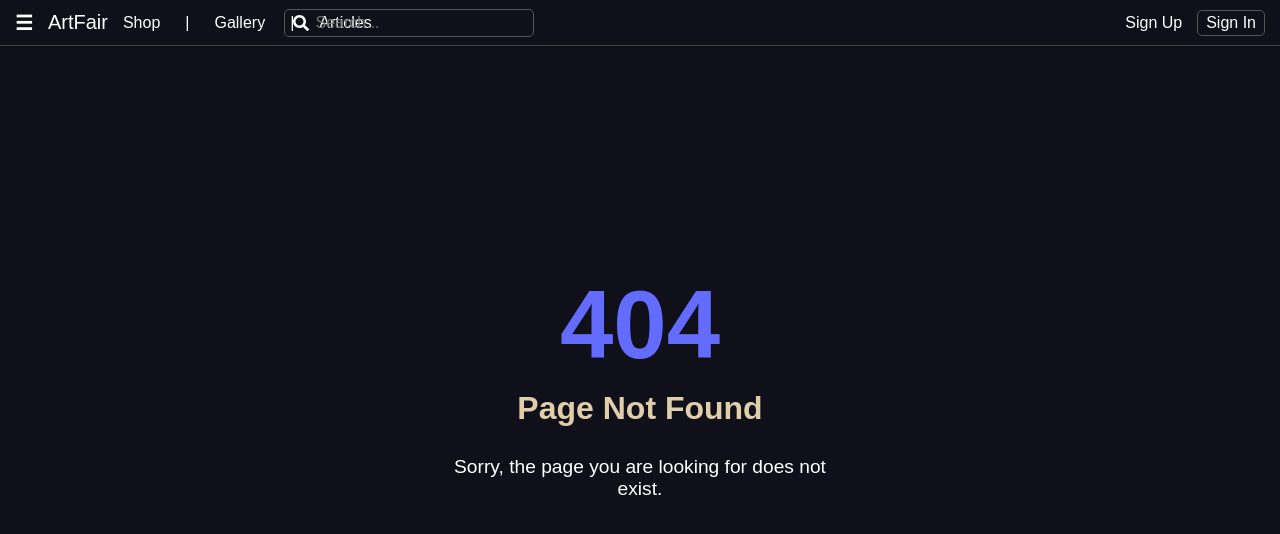
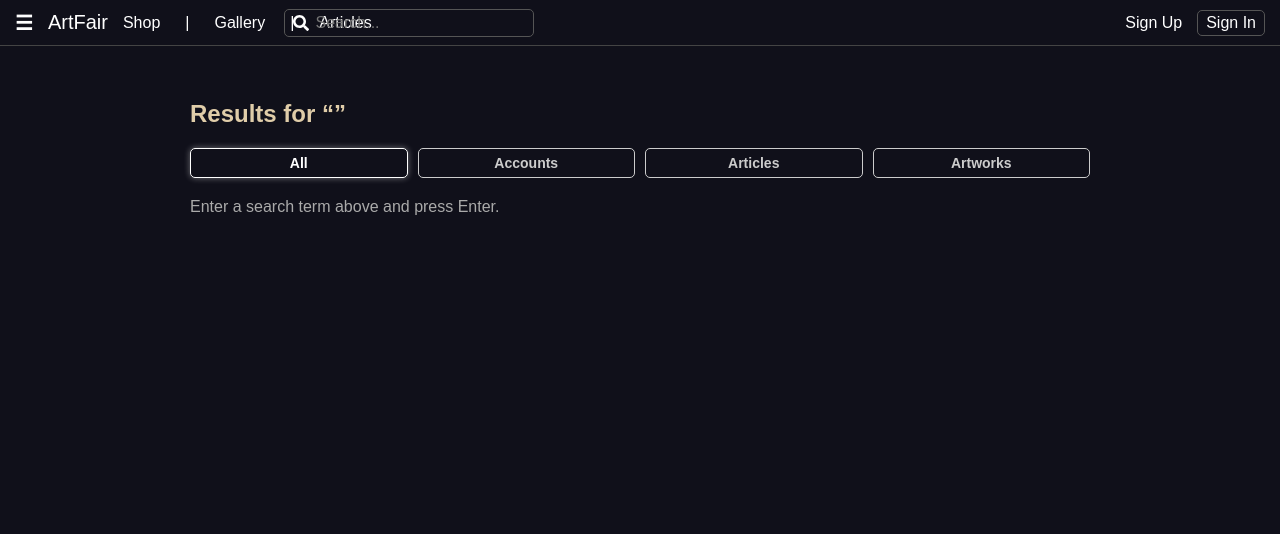
Before and after one commit to Nyashk/WebProject, a React (Create React App) app in the folder artfair-front/: page /search in a window 1280 px wide. Before the commit this address had no page. Shown: the top 534 px of the page. Built offline with nearby package versions, Linux system fonts and the light colour scheme.

Commit message:
finish front search page

```diff
--- a/artfair-front/src/App.js
+++ b/artfair-front/src/App.js
@@ -3,24 +3,26 @@
 import Login from './pages/LoginForm';
 import Register from './pages/RegisterForm';
 import MainPage from './pages/MainPage';
+import SearchPage from './pages/SearchPage';
 import NotFoundPage from './pages/NotFoundPage';
 import Header from './components/Header';
 import './styles.css';
 
 const AppContent = () => {
   const location = useLocation();
-  const showHeader = location.pathname !== '/login' && location.pathname !== '/register';
+  const showHeader = !['/login', '/register'].includes(location.pathname);
 
   return (
     <>
       {showHeader && <Header />}
       <div className="app-container">
         <Routes>
-          <Route path="/" element={<Navigate to="/main" />} /> {/* Редирект на главную */}
+          <Route path="/" element={<Navigate to="/main" replace />} />
           <Route path="/login" element={<Login />} />
           <Route path="/register" element={<Register />} />
           <Route path="/main" element={<MainPage />} />
-          <Route path="*" element={<NotFoundPage />} /> {/* 404 страница */}
+          <Route path="/search" element={<SearchPage />} />
+          <Route path="*" element={<NotFoundPage />} />
         </Routes>
       </div>
     </>
--- a/artfair-front/src/components/Header.jsx
+++ b/artfair-front/src/components/Header.jsx
@@ -1,24 +1,43 @@
-import React from 'react';
-import { Link, useLocation } from 'react-router-dom';
+import React, { useState, useEffect } from 'react';
+import { Link, useLocation, useNavigate } from 'react-router-dom';
 import './Header.css';
 import { FaSearch } from 'react-icons/fa';
 import SidebarMenu from './SidebarMenu';
 
 const Header = () => {
   const location = useLocation();
+  const navigate = useNavigate();
 
-  if (location.pathname === '/login' || location.pathname === '/register') {
-    return null;
-  }
+  const getInitialQuery = () => {
+    const params = new URLSearchParams(location.search);
+    return location.pathname === '/search' ? params.get('q') || '' : '';
+  };
+
+  const [searchTerm, setSearchTerm] = useState(getInitialQuery());
+
+  // Очистка строки поиска при переходе на другие страницы, кроме /search
+  useEffect(() => {
+    if (location.pathname !== '/search') {
+      setSearchTerm('');
+    } else {
+      const params = new URLSearchParams(location.search);
+      setSearchTerm(params.get('q') || '');
+    }
+  }, [location]);
+
+  const onKeyDown = (e) => {
+    if (e.key === 'Enter' && searchTerm.trim()) {
+      navigate(`/search?q=${encodeURIComponent(searchTerm.trim())}`);
+    }
+  };
+
+  if (['/login', '/register'].includes(location.pathname)) return null;
 
   return (
     <header className="header-container">
       <div className="left-section">
         <SidebarMenu />
-
-        {/* Логотип как ссылка на /main */}
         <Link to="/main" className="logo">ArtFair</Link>
-
         <nav className="header-nav">
           <Link to="#">Shop</Link>
           <span className="divider">|</span>
@@ -30,7 +49,13 @@
 
       <div className="search-bar">
         <FaSearch className="search-icon" />
-        <input type="text" placeholder="Search..." />
+        <input
+          type="text"
+          placeholder="Search..."
+          value={searchTerm}
+          onChange={e => setSearchTerm(e.target.value)}
+          onKeyDown={onKeyDown}
+        />
       </div>
 
       <div className="right-section">
--- /dev/null
+++ b/artfair-front/src/components/SearchPage.css
@@ -0,0 +1,86 @@
+/* Внешняя обёртка страницы с тёмно-синим фоном */
+.search-page-wrapper {
+  min-height: 100vh;
+  background-color: #10101a; /* Цвет как в хедере */
+  padding-top: 60px;
+}
+
+/* Внутренний контейнер */
+.search-page-container {
+  max-width: 900px;
+  margin: 0 auto;
+  padding: 20px;
+  color: white;
+  font-family: Arial, sans-serif;
+}
+
+/* Ряд кнопок-фильтров */
+.filters-row {
+  display: flex;
+  gap: 10px;
+  margin-bottom: 20px;
+}
+
+/* Кнопки-фильтры */
+.filters-row button {
+  padding: 6px 12px;
+  font-size: 14px;
+  background: transparent;
+  border: 1px solid #ccc;
+  border-radius: 5px;
+  color: #ccc;
+  cursor: pointer;
+  white-space: nowrap;
+  transition: border-color 0.2s, color 0.2s, box-shadow 0.2s;
+}
+
+/* Подсветка при наведении и активной кнопке */
+.filters-row button:hover,
+.filters-row button.active {
+  border-color: #ffffff; /* золотистая рамка */
+  color: #ffffff;
+  background-color: transparent;
+  box-shadow: 0 0 6px rgba(255, 255, 255, 0.4); /* светящийся жёлтый */
+}
+
+/* Блок результатов */
+.results-container p {
+  color: #aaa;
+}
+
+/* Заголовки групп результатов (сделаны белыми) */
+.result-group h3 {
+  margin-bottom: 8px;
+  color: #ffffff;
+  text-transform: capitalize;
+}
+
+/* Список результатов */
+.result-group ul {
+  list-style: none;
+  padding-left: 15px;
+  margin: 0 0 20px 0;
+}
+
+/* Элемент списка */
+.result-group li {
+  margin-bottom: 6px;
+}
+
+/* Ссылки в результатах */
+.result-group li a {
+  color: #ddd;
+  text-decoration: none;
+  padding: 5px 10px;
+  display: inline-block;
+  border: 1px solid transparent;
+  border-radius: 5px;
+  transition: border-color 0.2s, color 0.2s, box-shadow 0.2s;
+}
+
+/* Подсветка результата при наведении */
+.result-group li a:hover {
+  border-color: #ffffff;
+  color: #ffffff;
+  box-shadow: 0 0 6px rgba(255, 215, 0, 0.4); /* светящийся жёлтый */
+}
--- /dev/null
+++ b/artfair-front/src/pages/SearchPage.jsx
@@ -0,0 +1,101 @@
+import React, { useState, useEffect } from 'react';
+import { useLocation, useNavigate } from 'react-router-dom';
+import '../components/SearchPage.css';
+
+const mockData = {
+  accounts: [
+    { id: 1, name: 'Alice Painter' },
+    { id: 2, name: 'Bob Illustrator' },
+    { id: 3, name: 'Charlie Digital' },
+  ],
+  articles: [
+    { id: 1, title: 'How to Improve Your Digital Art' },
+    { id: 2, title: 'Top 10 AI Art Tools' },
+    { id: 3, title: 'Creating Anime Characters' },
+  ],
+  artworks: [
+    { id: 1, title: 'Sunset Over Mountains' },
+    { id: 2, title: 'Cyberpunk Cityscape' },
+  ],
+};
+
+const SearchPage = () => {
+  const { search } = useLocation();
+  const navigate = useNavigate();
+  const q = new URLSearchParams(search).get('q') || '';
+  const [activeFilter, setActiveFilter] = useState('all');
+  const [results, setResults] = useState({});
+
+  // При изменении q — фильтруем
+  useEffect(() => {
+    if (!q.trim()) {
+      setResults({});
+      return;
+    }
+    const filtered = {};
+    Object.entries(mockData).forEach(([key, items]) => {
+      filtered[key] = items.filter(i =>
+        (i.name || i.title).toLowerCase().includes(q.toLowerCase())
+      );
+    });
+    setResults(filtered);
+    setActiveFilter('all');
+  }, [q]);
+
+  const filteredList = (key) =>
+    activeFilter === 'all'
+      ? results[key] || []
+      : activeFilter === key
+        ? results[key] || []
+        : [];
+
+  const anyFound = Object.values(results).some(arr => arr.length > 0);
+
+  return (
+    <div className="search-page-wrapper">
+      <div className="search-page-container">
+        <h2>Results for “{q}”</h2>
+
+        <div className="filters-row">
+          {['all', 'accounts', 'articles', 'artworks'].map(f => (
+            <button
+              key={f}
+              className={activeFilter === f ? 'active' : ''}
+              onClick={() => setActiveFilter(f)}
+            >
+              {f === 'all' ? 'All' : f.charAt(0).toUpperCase() + f.slice(1)}
+            </button>
+          ))}
+        </div>
+
+        <div className="results-container">
+          {!q.trim() ? (
+            <p>Enter a search term above and press Enter.</p>
+          ) : !anyFound ? (
+            <p>No results found for “{q}”.</p>
+          ) : (
+            ['accounts', 'articles', 'artworks']
+              .filter(key => filteredList(key).length > 0)
+              .map(key => (
+                <div key={key} className="result-group">
+                  <h3>{key.charAt(0).toUpperCase() + key.slice(1)}</h3>
+                  <ul>
+                    {filteredList(key).map(item => (
+                      <li key={item.id}>
+                        {/* Кликабельная заглушка */}
+                        <a href={`#/${key}/${item.id}`}>
+                          {item.name || item.title}
+                        </a>
+                      </li>
+                    ))}
+                  </ul>
+                </div>
+              ))
+          )}
+        </div>
+      </div>
+    </div>
+  );
+};
+
+export default SearchPage;
```
